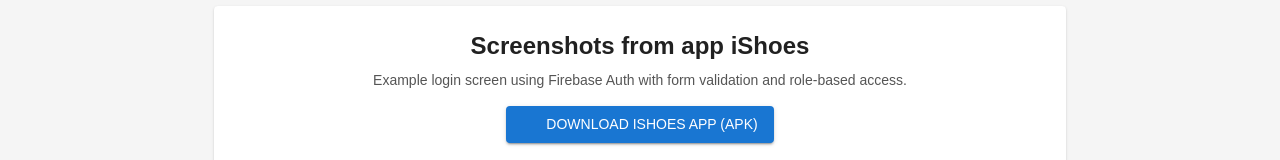
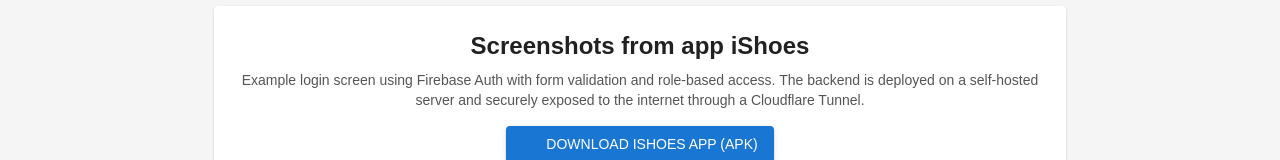
Before and after one commit to Fabiangv1205/fabian-cv, a React (Create React App) app: page /projects in a window 1280 px wide. Shown: the part 248-408 px from the top of the page. Built offline with nearby package versions, Linux system fonts and the light colour scheme; no server answers; some icons are missing.

Commit message:
prueba de reinicio de la unidad del servidor

```diff
--- a/src/pages/Projects.js
+++ b/src/pages/Projects.js
@@ -56,7 +56,8 @@
         </Typography>
         <Typography variant="body2" color="text.secondary" mb={2}>
           Example login screen using Firebase Auth with form validation and
-          role-based access.
+          role-based access. The backend is deployed on a self-hosted server and
+          securely exposed to the internet through a Cloudflare Tunnel.
         </Typography>
 
         <Box textAlign="center" mb={3}>
```
